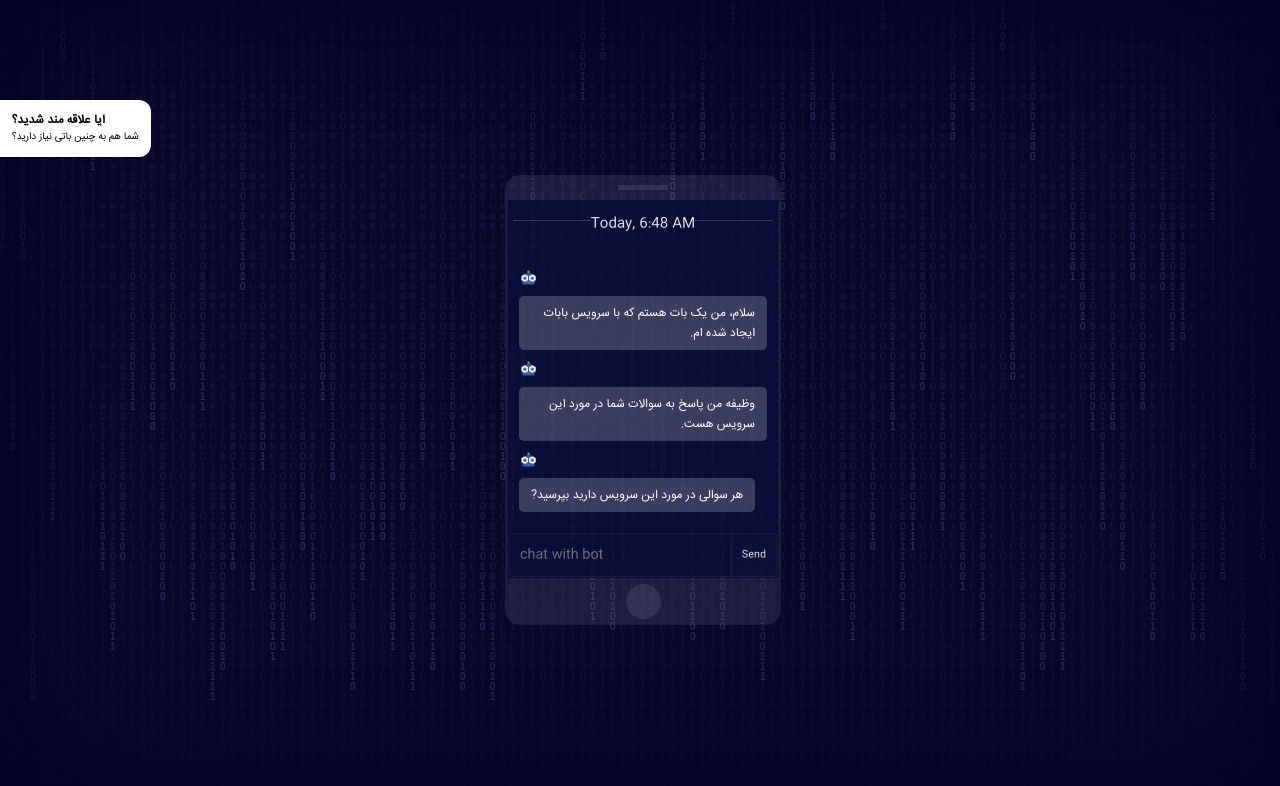
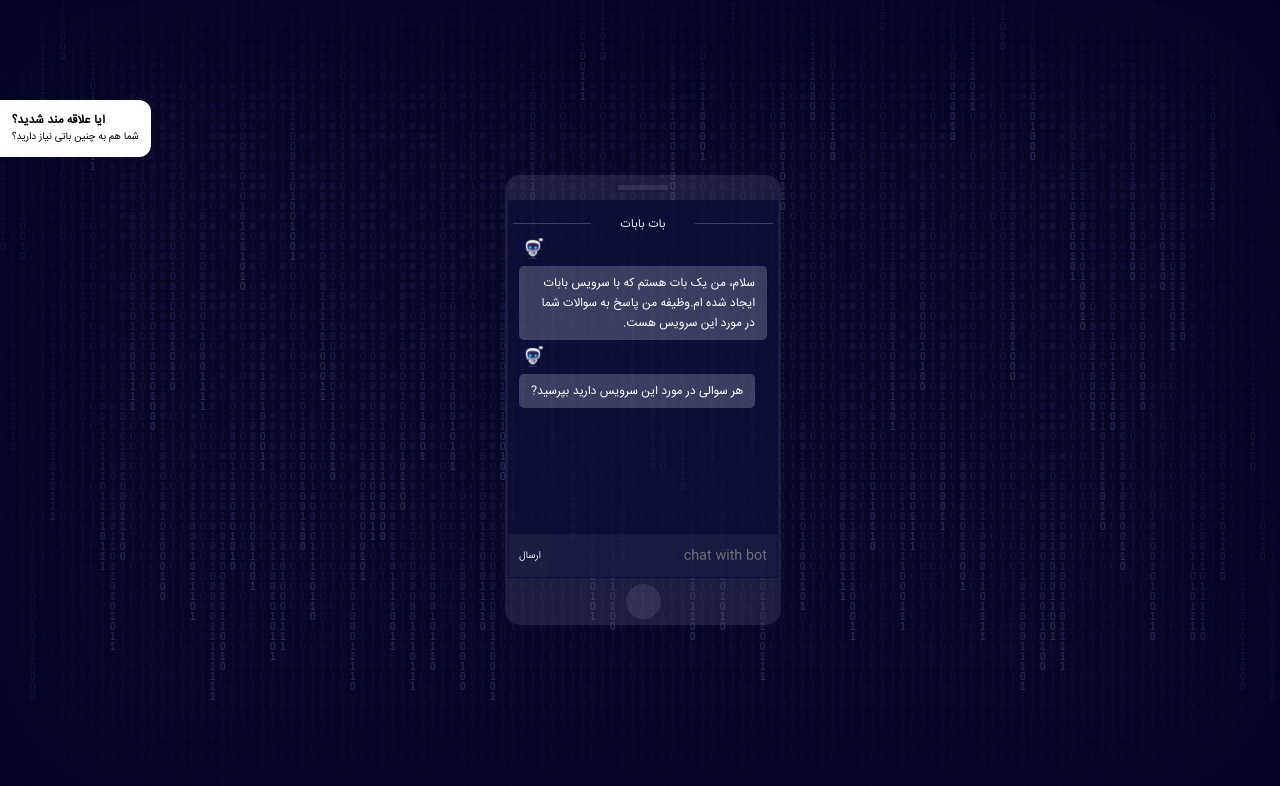
Before and after one commit to fingerpich/babot-demo, an Angular app: page / in a window 1280 px wide. Shown: the top 786 px of the page. Built offline with nearby package versions, Linux system fonts and the light colour scheme.

Commit message:
change chat style

```diff
--- a/src/app/introduce-babot/chat/chat.component.html
+++ b/src/app/introduce-babot/chat/chat.component.html
@@ -2,7 +2,7 @@
 
   <div #chatsContainer class="chatContainer">
     <div class="conversation-start">
-      <span>Today, 6:48 AM</span>
+      <span>{{chatStart}}</span>
     </div>
     <div *ngFor="let msg of messages" [@msgAnim] class="bubble">
       <img [src]="msg.userAvatar" [class]="isChatterMessage(msg)?'me':'you'">
@@ -26,7 +26,7 @@
   </div>
 
   <form>
-    <input type="text" [value]="chatText" (input)="chatText = $event.target.value" [placeholder]="placeHolder"/>
-    <button type="submit" (click)="sendChat()">Send</button>
+    <input #chatInput type="text" [value]="chatText" (input)="chatText = $event.target.value" [placeholder]="placeHolder"/>
+    <button type="submit" (click)="sendChat()">ارسال</button>
   </form>
 </div>
--- a/src/app/introduce-babot/chat/chat.component.scss
+++ b/src/app/introduce-babot/chat/chat.component.scss
@@ -18,23 +18,26 @@
     margin: 1px;
     width:calc(100% - 2px);
     display: flex;
-    flex-direction: row;
+    flex-direction: row-reverse;
+    background: rgba(255,255,255,0.05);
+    border-top: 1px solid rgba(0, 0, 0, 0.07);
     input {
       flex: 1 1 auto;
       padding: 10px;
-      border: 1px solid $borderColor;
-      border-right: none;
+      border: none;
       outline: 0;
       border-top-left-radius: 3px ;
       border-bottom-left-radius: 3px ;
       -moz-border-radius-topleft: 3px;
       -moz-border-radius-bottomleft: 3px;
       background: none;
-      color:$textColor
+      color:$textColor;
+      direction: rtl;
+      text-align: right;
     }
     button {
       padding: 10px;
-      border:1px solid $borderColor;
+      border:none;
       background: rgba(255,255,255,0.01);
       font-size:10px;
       border-top-right-radius: 3px ;
@@ -50,6 +53,8 @@
     bottom: 35px;
     z-index: 1;
     width: 100%;
+    font-size: 0.75rem;
+    padding:0 5px;
     color:$textColor;
   }
   .chatContainer {
@@ -73,15 +78,15 @@
     .conversation-start{
       position: relative;
       width: 100%;
-      margin-bottom: 27px;
+      margin-bottom: 0px;
       text-align: center;
       span {
-        font-size: 14px;
+        font-size: 12px;
         display: inline-block;
         color: $textColor;
         &:before,&:after {
           position: absolute;
-          top: 10px;
+          top: 13px;
           display: inline-block;
           width: 30%;
           height: 1px;
@@ -105,9 +110,8 @@
       overflow: hidden;
       padding: 0 5px;
       img {
-        width: 15px;
-        height: 15px;
-        margin: 6px 3px;
+        height: 24px;
+        margin: 0px 3px;
         float: left;
         &.me{
           float: right;
@@ -138,24 +142,6 @@
           color: $youColor;
           float: left;
         }
-
-        //&:before {
-        //  position: absolute;
-        //  top: 12px;
-        //  display: block;
-        //  width: 8px;
-        //  height: 6px;
-        //  content: '\00a0';
-        //  transform: rotate(29deg) skew(-35deg);
-        //}
-        //&.me:before {
-        //  right: -3px;
-        //  background-color: $meBack;
-        //}
-        //&.you:before {
-        //  left: -3px;
-        //  background-color: $youBack;
-        //}
       }
     }
   }
--- a/src/app/introduce-babot/chat/chat.component.ts
+++ b/src/app/introduce-babot/chat/chat.component.ts
@@ -19,7 +19,7 @@ import { trigger, state, style, animate, transition} from '@angular/animations';
 })
 export class ChatComponent implements OnInit {
   @ViewChild('chatsContainer') private chatsContainer: ElementRef;
-
+  @ViewChild('chatInput') chatInput;
   chatText:string = '';
   status:string = '';
   placeHolder:string = 'chat with bot';
@@ -27,12 +27,13 @@ export class ChatComponent implements OnInit {
   userIndex=1;
   users=[
     {name: 'Bot', avatar: 'assets/bot.png'},
-    {name: 'MZ', avatar: 'assets/user.png'}
+    {name: 'MZ', avatar: 'assets/question.png'}
   ];
+  chatStart = "بات بابات";
 
   messages:[Object] = [
-    {userIndex: 0, message: 'سلام، من یک بات هستم که با سرویس بابات ایجاد شده ام.', userAvatar: this.users[0].avatar},
-    {userIndex: 0, message: 'وظیفه من پاسخ به سوالات شما در مورد این سرویس هست.', userAvatar: this.users[0].avatar},
+    {userIndex: 0, message: 'سلام، من یک بات هستم که با سرویس بابات ایجاد شده ام.وظیفه من پاسخ به سوالات شما در مورد این سرویس هست.', userAvatar: this.users[0].avatar},
+    // {userIndex: 0, message: '', userAvatar: this.users[0].avatar},
     {userIndex: 0, message: 'هر سوالی در مورد این سرویس دارید بپرسید?', userAvatar: this.users[0].avatar}
   ];
 
@@ -42,17 +43,20 @@ export class ChatComponent implements OnInit {
   constructor() { }
 
   ngOnInit() {
-    this.scrollToBottom();
-  }
-
-  ngAfterViewChecked() {
-    // this.scrollToBottom();
+    setTimeout(()=>{
+      this.scrollToBottom();
+      this.focus();
+    },200);
   }
 
   scrollToBottom(): void {
     try {
       this.chatsContainer.nativeElement.scrollTop = this.chatsContainer.nativeElement.scrollHeight;
     } catch(err) { }
+  }
+
+  focus(){
+    this.chatInput.nativeElement.focus();
   }
 
   sendChat() {
```
Also changed, not shown: src/assets/bot.png, src/assets/question.png (added).
